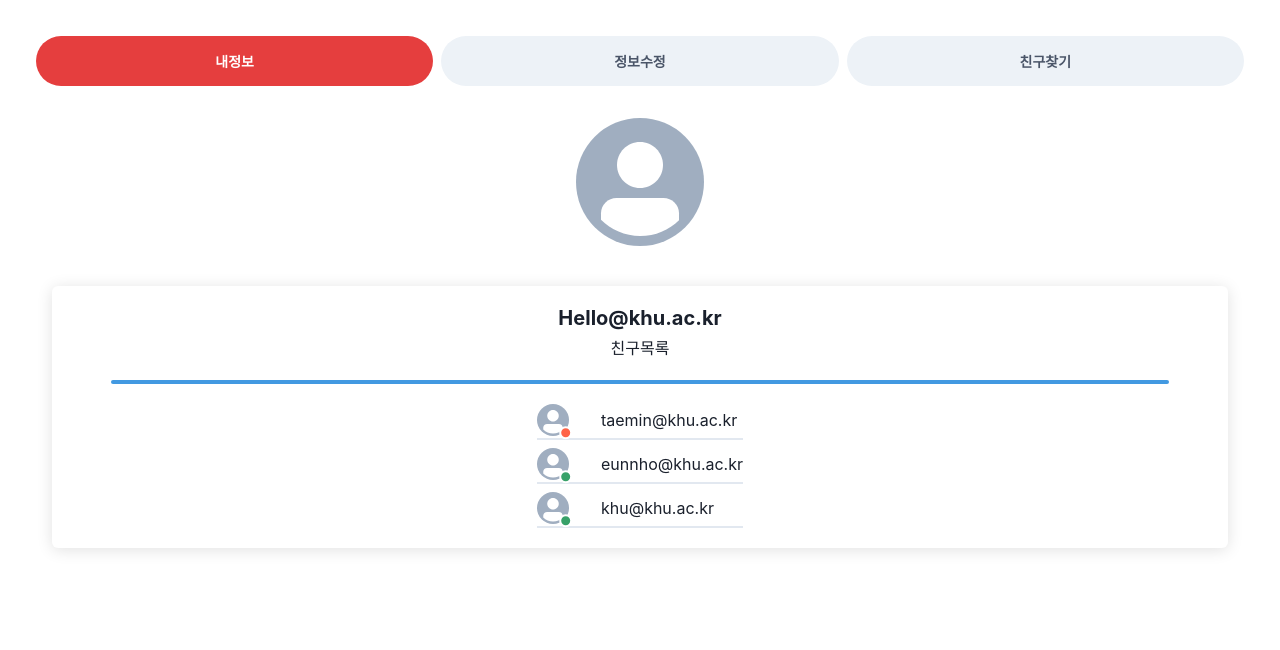
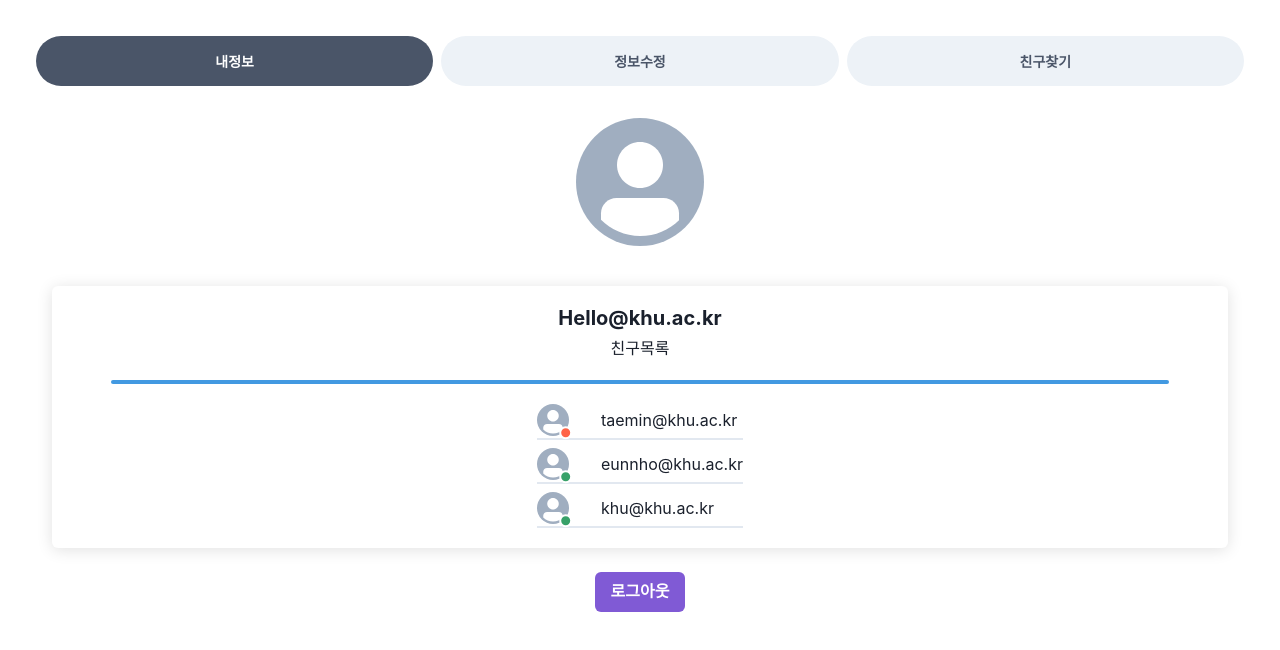
Before and after one commit to eunnho98/Capstone-Web, a Next.js app: page /userInfo in a window 1280 px wide. Shown: the top 650 px of the page. Built offline with nearby package versions, Linux system fonts and the light colour scheme.

Commit message:
style: change color

```diff
--- a/pages/userInfo.tsx
+++ b/pages/userInfo.tsx
@@ -46,7 +46,7 @@ interface IForm {
 
 const customTabProps = {
   bgColor: 'gray.100',
-  _selected: { color: 'white', bg: 'red.500' },
+  _selected: { color: 'white', bg: 'gray.600' },
   fontSize: '14px',
   fontWeight: 'bold',
 };
@@ -54,6 +54,9 @@ const customTabProps = {
 function userInfo() {
   const { handleSubmit, control, watch } = useForm<IForm>();
   const toast = useToast();
+
+  const onLogout = async () => {};
+
   const onClickFriend = () => {
     toast({
       title: '친구 요청 완료!',
@@ -125,6 +128,16 @@ function userInfo() {
                 </VStack>
               </CardBody>
             </Card>
+            <Button
+              display="block"
+              justifyContent="center"
+              colorScheme="purple"
+              margin="0 auto"
+              mt="24px"
+              onClick={onClickInfo}
+            >
+              로그아웃
+            </Button>
           </TabPanel>
           {/* 정보수정 */}
           <TabPanel>
@@ -161,7 +174,7 @@ function userInfo() {
             <Button
               display="block"
               justifyContent="center"
-              colorScheme="red"
+              colorScheme="purple"
               margin="0 auto"
               mt="48px"
               onClick={onClickInfo}
@@ -179,7 +192,7 @@ function userInfo() {
                 icons={<EmailIcon />}
                 placeholder="이메일"
               />
-              <Button colorScheme="red" mt="32px" onClick={onClickFriend}>
+              <Button colorScheme="purple" mt="32px" onClick={onClickFriend}>
                 친구요청
               </Button>
             </VStack>
```
